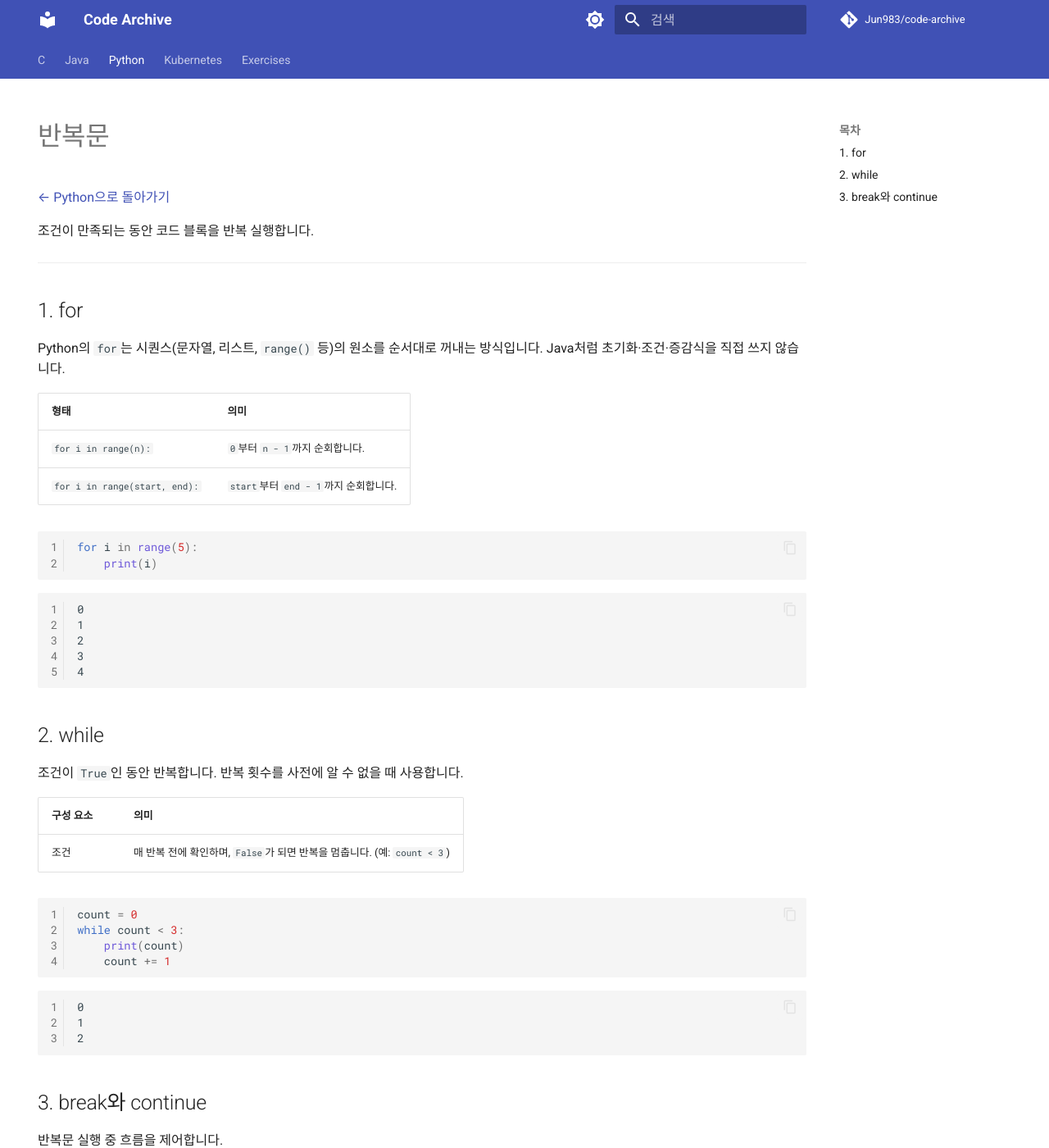
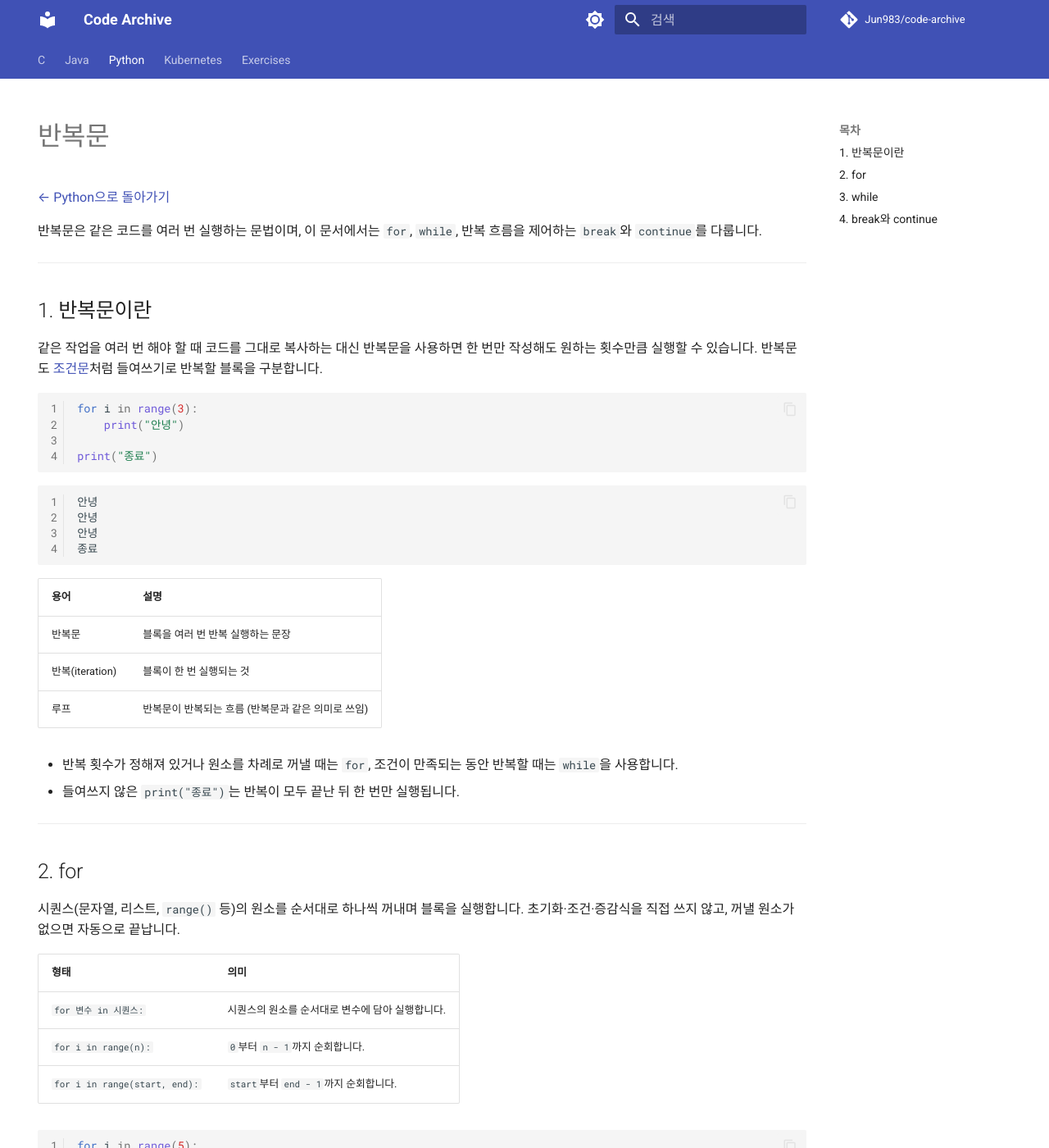
Before and after one commit to Jun983/code-archive, an MkDocs documentation site: the page built from docs/python/loop.md, in a window 1280 px wide and 1400 px high. Shown: the whole window at 82% size. Built offline with MkDocs 1.6.1 and Material for MkDocs 9.7.7, drawn with Linux system fonts in a browser that asks for light colours; comment, search, counter and statistics services are not loaded; some of the changed text lies outside the part shown.

Commit message:
docs(python): 반복문 문서 개요 패턴에 맞춰 보강
Co-Authored-By: Claude Sonnet 5.5 <noreply@anthropic.com>

````diff
--- a/docs/python/loop.md
+++ b/docs/python/loop.md
@@ -7,38 +7,85 @@ hide:
 
 [← Python으로 돌아가기](index.md)
 
-조건이 만족되는 동안 코드 블록을 반복 실행합니다.
+반복문은 같은 코드를 여러 번 실행하는 문법이며, 이 문서에서는 `for`, `while`, 반복 흐름을 제어하는 `break`와 `continue`를 다룹니다.
 
 ---
 
-## 1. for
+## 1. 반복문이란
 
-Python의 `for`는 시퀀스(문자열, 리스트, `range()` 등)의 원소를 순서대로 꺼내는 방식입니다. Java처럼 초기화·조건·증감식을 직접 쓰지 않습니다.
+같은 작업을 여러 번 해야 할 때 코드를 그대로 복사하는 대신 반복문을 사용하면 한 번만 작성해도 원하는 횟수만큼 실행할 수 있습니다. 반복문도 [조건문](conditional.md)처럼 들여쓰기로 반복할 블록을 구분합니다.
+
+```python
+for i in range(3):
+    print("안녕")
+
+print("종료")
+```
+
+```text
+안녕
+안녕
+안녕
+종료
+```
+
+| 용어 | 설명 |
+|---|---|
+| 반복문 | 블록을 여러 번 반복 실행하는 문장 |
+| 반복(iteration) | 블록이 한 번 실행되는 것 |
+| 루프 | 반복문이 반복되는 흐름 (반복문과 같은 의미로 쓰임) |
+
+- 반복 횟수가 정해져 있거나 원소를 차례로 꺼낼 때는 `for`, 조건이 만족되는 동안 반복할 때는 `while`을 사용합니다.
+- 들여쓰지 않은 `print("종료")`는 반복이 모두 끝난 뒤 한 번만 실행됩니다.
+
+---
+
+## 2. for
+
+시퀀스(문자열, 리스트, `range()` 등)의 원소를 순서대로 하나씩 꺼내며 블록을 실행합니다. 초기화·조건·증감식을 직접 쓰지 않고, 꺼낼 원소가 없으면 자동으로 끝납니다.
 
 | 형태 | 의미 |
-|------|------|
+|---|---|
+| `for 변수 in 시퀀스:` | 시퀀스의 원소를 순서대로 변수에 담아 실행합니다. |
 | `for i in range(n):` | `0`부터 `n - 1`까지 순회합니다. |
 | `for i in range(start, end):` | `start`부터 `end - 1`까지 순회합니다. |
 
 ```python
 for i in range(5):
     print(i)
+
+for ch in "abc":
+    print(ch)
 ```
 
-```
+```text
 0
 1
 2
 3
 4
+a
+b
+c
 ```
 
-## 2. while
+| 용어 | 설명 |
+|---|---|
+| 순회 | 시퀀스의 원소를 처음부터 끝까지 차례로 꺼내는 것 |
+| `range()` | 연속된 정수를 만들어 주는 내장 함수 |
+
+- `range(5)`의 끝 값 `5`는 포함되지 않으므로 `0`~`4`까지만 만들어집니다.
+- 반복할 때마다 변수에는 원소가 새로 대입되며, 변수 이름은 자유롭게 정할 수 있습니다(관례적으로 `i`를 사용).
+- 리스트 등 자료구조 순회는 [자료구조](data-structures.md)에서 다룹니다.
+
+---
+
+## 3. while
 
 조건이 `True`인 동안 반복합니다. 반복 횟수를 사전에 알 수 없을 때 사용합니다.
 
 | 구성 요소 | 의미 |
-|-----------|------|
+|---|---|
 | 조건 | 매 반복 전에 확인하며, `False`가 되면 반복을 멈춥니다. (예: `count < 3`) |
 
 ```python
@@ -48,48 +95,57 @@ while count < 3:
     count += 1
 ```
 
-```
+```text
 0
 1
 2
 ```
 
-## 3. break와 continue
+| 용어 | 설명 |
+|---|---|
+| 무한 루프 | 조건이 계속 `True`여서 끝나지 않는 반복 |
+
+- 블록 안에서 조건에 쓰이는 변수를 바꾸지 않으면(`count += 1` 생략) 무한 루프가 되므로 주의해야 합니다.
+- 처음부터 조건이 `False`이면 블록은 한 번도 실행되지 않습니다.
+- 조건식에는 [연산자](operator.md)의 비교 연산자와 논리 연산자를 사용합니다.
+
+---
+
+## 4. break와 continue
 
 반복문 실행 중 흐름을 제어합니다.
 
 | 키워드 | 동작 |
-|--------|------|
+|---|---|
 | `break` | 반복문 전체를 즉시 종료합니다. |
 | `continue` | 이번 반복의 남은 코드를 건너뛰고 다음 반복으로 이동합니다. |
-
-**break 예시** — `i`가 3이 되는 순간 반복문을 종료합니다.
 
 ```python
 for i in range(5):
     if i == 3:
         break
     print(i)
-```
 
-```
-0
-1
-2
-```
-
-**continue 예시** — `i`가 3일 때만 건너뛰고 나머지는 출력합니다.
-
-```python
 for i in range(5):
     if i == 3:
         continue
     print(i)
 ```
 
-```
+```text
+0
+1
+2
 0
 1
 2
 4
 ```
+
+| 용어 | 설명 |
+|---|---|
+| 흐름 제어 | 반복문의 정상적인 진행을 중간에 바꾸는 것 |
+
+- 앞의 반복문은 `i`가 `3`이 되는 순간 `break`로 종료하고, 뒤의 반복문은 `3`일 때만 `continue`로 건너뜁니다.
+- `break`와 `continue`는 보통 [조건문](conditional.md)과 함께 사용합니다.
+- 중첩된 반복문에서는 `break`와 `continue`가 자신이 속한 가장 안쪽 반복문에만 적용됩니다.
````
Also changed, not shown: docs/python/index.md (+1 -1 lines).
